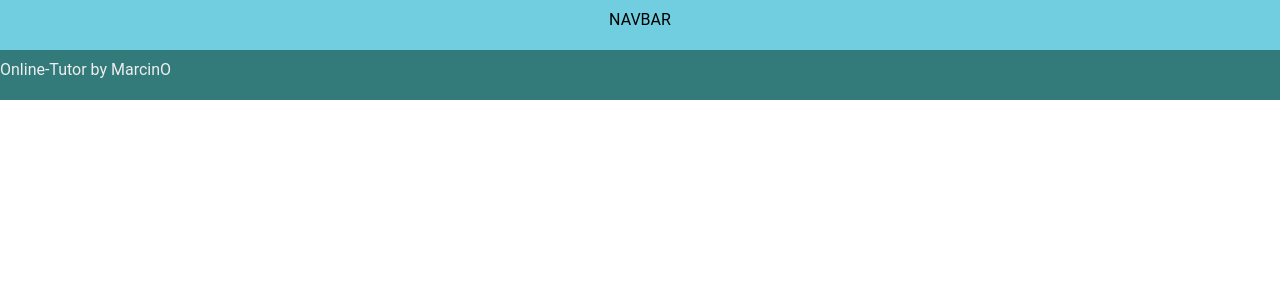
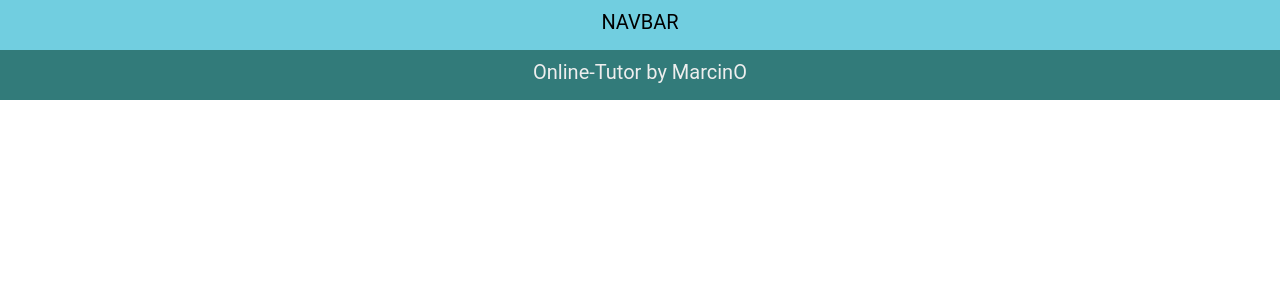
Before and after one commit to MarcinOstaszewski/online-tutor, a React (Create React App) app: page / in a window 1280 px wide. Shown: the top 300 px of the page. Built offline with nearby package versions, Linux system fonts and the light colour scheme.

Commit message:
full page height styles

```diff
--- a/src/index.css
+++ b/src/index.css
@@ -6,8 +6,15 @@ body {
   -webkit-font-smoothing: antialiased;
   -moz-osx-font-smoothing: grayscale;
 }
-
 code {
   font-family: source-code-pro, Menlo, Monaco, Consolas, "Courier New",
     monospace;
 }
+#root {
+  height: 100vh;
+}
+.App {
+  height: 100%;
+  text-align: center;
+  font-size: 20px;
+}
```
